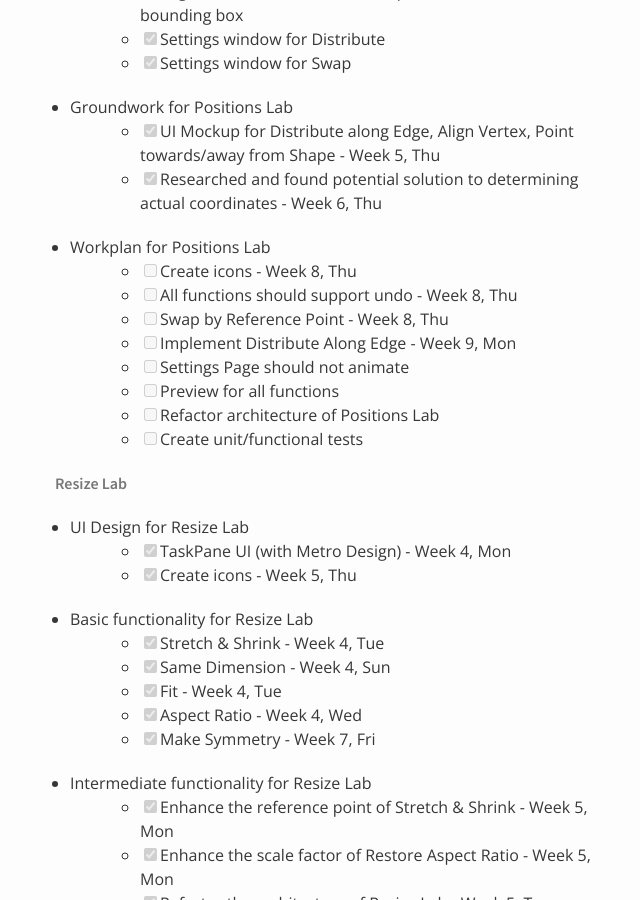
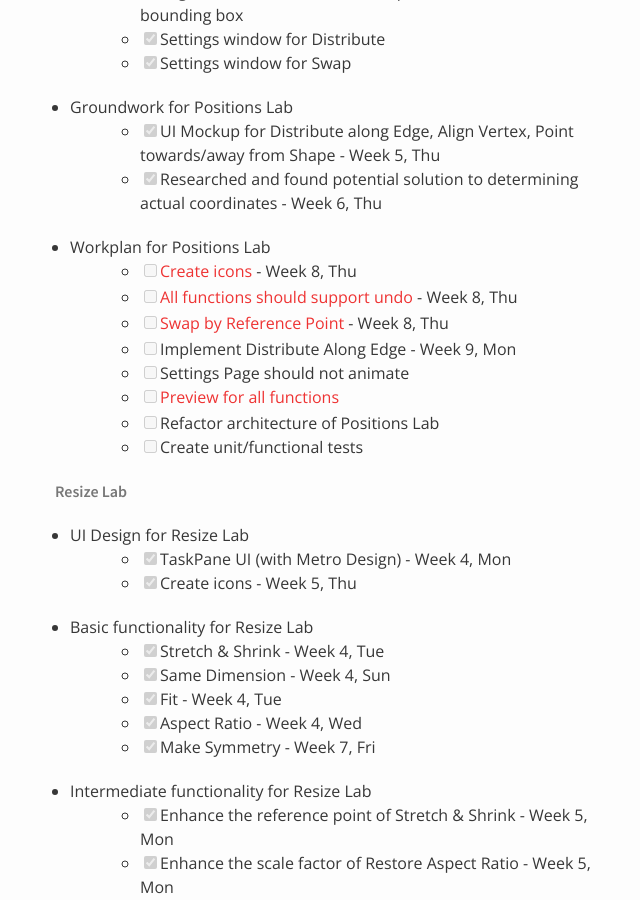
Before and after one commit to nus-oss/cs3281-AY1516S2-website, a Jekyll site: the page built from teams/powerpointlabs.md, in a window 1280 px wide and 900 px high, scrolled down 1687 px. Shown: the whole window, without its empty margins (315-955 px from the left). Built offline with Jekyll 4.4.1, drawn with Linux system fonts in a browser that asks for light colours; some of the changed lines change nothing that is shown.

Commit message:
Updated immediate workplan for Positions Lab
Included links to github issues

```diff
--- a/teams/powerpointlabs.md
+++ b/teams/powerpointlabs.md
@@ -56,12 +56,12 @@ permalink: /teams/powerpointlabs/
   * [x] UI Mockup for Distribute along Edge, Align Vertex, Point towards/away from Shape - Week 5, Thu
   * [x] Researched and found potential solution to determining actual coordinates - Week 6, Thu
 * Workplan for Positions Lab
-  * [ ] Create icons - Week 8, Thu
-  * [ ] All functions should support undo - Week 8, Thu
-  * [ ] Swap by Reference Point - Week 8, Thu
+  * [ ] [Create icons](https://github.com/nus-fboa2016-PL/PowerPointLabs/issues/28) - Week 8, Thu
+  * [ ] [All functions should support undo](https://github.com/nus-fboa2016-PL/PowerPointLabs/issues/29) - Week 8, Thu
+  * [ ] [Swap by Reference Point](https://github.com/nus-fboa2016-PL/PowerPointLabs/issues/25) - Week 8, Thu
   * [ ] Implement Distribute Along Edge - Week 9, Mon
   * [ ] Settings Page should not animate
-  * [ ] Preview for all functions
+  * [ ] [Preview for all functions](https://github.com/nus-fboa2016-PL/PowerPointLabs/issues/30)
   * [ ] Refactor architecture of Positions Lab
   * [ ] Create unit/functional tests
 
```
